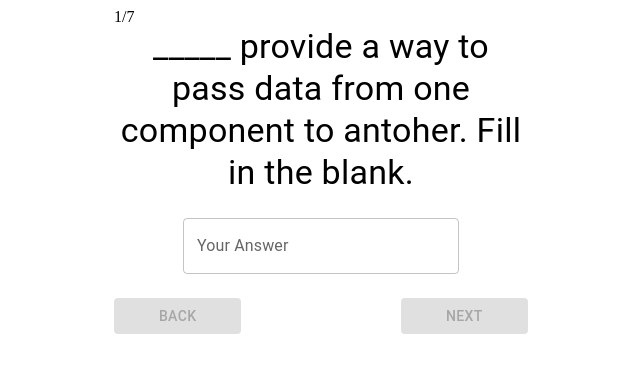
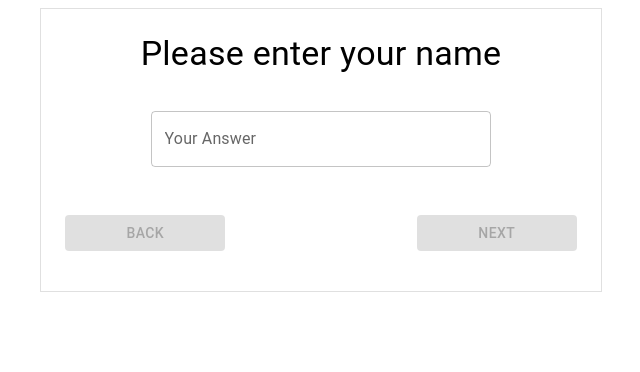
Before and after one commit to YeChanGoo/BorderPass-TK, a React (Vite) app: page / in a window 1280 px wide. Shown: the top 372 px of the page, without its empty margins (319-959 px from the left). Built offline with nearby package versions, Linux system fonts and the light colour scheme.

Commit message:
fix: cleanup

```diff
--- a/src/components/Quiz/Quiz.tsx
+++ b/src/components/Quiz/Quiz.tsx
@@ -1,20 +1,22 @@
-import { useEffect, useState } from "react";
+import { useState } from "react";
 import { resultInitialState } from "../../constants";
-// import "./Quiz.scss";
-// import AnswerTimer from "../AnswerTimer/AnswerTimer";
 import Result from "../Result/Result";
-import { TextField } from "@mui/material";
-import Autocomplete from "@mui/material/Autocomplete";
-import { Checkbox, FormControlLabel } from "@mui/material";
-import { Button, Typography, Grid } from "@mui/material";
+import {
+  TextField,
+  Autocomplete,
+  Checkbox,
+  FormControlLabel,
+  Button,
+  Typography,
+  Grid,
+  Box,
+} from "@mui/material";
 
 const Quiz = ({ questions }) => {
   const [currentQuestionIndex, setCurrentQuestionIndex] = useState(0);
   const [answerIdx, setanswerIdx] = useState(null);
-  // const [answer, setAnswer] = useState(null);
   const [result, setResult] = useState(resultInitialState);
   const [showResult, setShowResult] = useState(false);
-  // const [showAnswerTimer, setShowAnswerTimer] = useState(true);
   const [inputAnswer, setInputAnswer] = useState("");
   const { id, question, choices, type } = questions[currentQuestionIndex];
   const [dropdownSelection, setDropdownSelection] = useState(null);
@@ -32,14 +34,9 @@ const Quiz = ({ questions }) => {
     } else {
       setanswerIdx(index);
     }
-    // if (answer === correctAnswer) {
-    //   setAnswer(true);
-    // } else {
-    //   setAnswer(false);
-    // }
   };
 
-  const onClickNext = () => {
+  const handleNextClick = () => {
     if (type === "FIB") {
       console.log("prev FIB", inputAnswer);
       setResult((prev) => ({ ...prev, [id]: inputAnswer }));
@@ -62,13 +59,9 @@ const Quiz = ({ questions }) => {
       setCurrentQuestionIndex(0);
       setShowResult(true);
     }
-
-    // setTimeout(() => {
-    //   setShowAnswerTimer(true);
-    // });
   };
 
-  const onClickBack = () => {
+  const handleBackClick = () => {
     if (currentQuestionIndex > 0) {
       setCurrentQuestionIndex((prev) => prev - 1);
     }
@@ -77,8 +70,6 @@ const Quiz = ({ questions }) => {
     setanswerIdx(null);
     setInputAnswer("");
     setDropdownSelection(null);
-
-    // ... any other state resets or operations you need.
   };
 
   const onTryAgain = () => {
@@ -86,19 +77,8 @@ const Quiz = ({ questions }) => {
     setShowResult(false);
   };
 
-  // const handleTimeUp = () => {
-  //   setAnswer(false);
-  //   onClickNext(false);
-  // };
-
   const handleInputChange = (event) => {
     setInputAnswer(event.target.value);
-
-    // if (event.target.value === correctAnswer) {
-    //   setAnswer(true);
-    // } else {
-    //   setAnswer(false);
-    // }
   };
 
   const isNextButtonDisabled = () => {
@@ -120,13 +100,11 @@ const Quiz = ({ questions }) => {
     return true; // default case to make the button disabled
   };
 
-  const getAnswerUI = () => {
+  const getQuestionUI = () => {
     if (type === "FIB") {
       return (
         <Grid container justifyContent='center'>
           <Grid item xs={12} md={8}>
-            {" "}
-            {/* Adjust the sizes (xs, md, etc.) as you see fit */}
             <TextField
               variant='outlined'
               value={inputAnswer}
@@ -144,7 +122,7 @@ const Quiz = ({ questions }) => {
           disablePortal
           id='dropdown-question'
           options={choices.map((choice) => ({ label: choice }))}
-          sx={{ width: 400 }}
+          sx={{ marginTop: 3, marginBottom: 3, width: 300 }}
           onChange={(event, newValue) => setDropdownSelection(newValue)}
           renderInput={(params) => (
             <TextField {...params} label={question.question} />
@@ -154,7 +132,7 @@ const Quiz = ({ questions }) => {
     } else if (type === "MCQs" || type === "SCQs") {
       const maxSelection = questions[currentQuestionIndex].maxSelection || 1;
       return (
-        <ul>
+        <Box component='ul' sx={{ listStyleType: "none", padding: 0 }}>
           {choices.map((options, index) => (
             <li key={options}>
               <FormControlLabel
@@ -177,53 +155,53 @@ const Quiz = ({ questions }) => {
               />
             </li>
           ))}
-        </ul>
+        </Box>
       );
     }
   };
 
-  //remembering past answers
-  // useEffect(() => {
-  //   if (questions[currentQuestionIndex].type === "MCQs") {
-  //     const previousAnswer = result[questions[currentQuestionIndex].id];
-  //     const previousAnswerIndex =
-  //       questions[currentQuestionIndex].choices.indexOf(previousAnswer);
-  //     setanswerIdx(previousAnswerIndex);
-  //   } else if (questions[currentQuestionIndex].type === "FIB") {
-  //     const previousAnswer = result[questions[currentQuestionIndex].id];
-  //     setInputAnswer(previousAnswer || "");
-  //   }
-  // }, [currentQuestionIndex, questions, result]);
-
   return (
-    <Grid container spacing={3} justifyContent='center'>
-      <Grid item xs={12} md={8} lg={6}>
-        <div className='quiz-container'>
+    <Box
+      sx={{
+        display: "flex",
+        flexDirection: "column",
+        alignItems: "center",
+        padding: 3,
+        border: "1px solid",
+        borderColor: "divider",
+        width: ["90%", "80%", "70%", "60%"], // responsive widths based on breakpoints
+        maxWidth: "800px", // or any other value that suits your design
+        margin: "0 auto", // center the box
+      }}>
       {!showResult ? (
         <>
-              {/* {showAnswerTimer && (
-                            <AnswerTimer duration={10} onTimeUp={handleTimeUp} />
-                        )} */}
-              <span className='active-question-no'>
-                {currentQuestionIndex + 1}
-              </span>
-              <span className='total-question'>/{questions.length}</span>
-              <Typography variant='h4' align='center'>
-                {question}{" "}
-                {questions[currentQuestionIndex].required === "no" &&
-                  "(Optional)"}
+          <Typography variant='h4' gutterBottom align='center'>
+            {question}
           </Typography>
-              {getAnswerUI()}
-              <Grid
-                container
-                className='buttons'
-                justifyContent='space-between'
-                spacing={2}>
+          <Box
+            sx={{
+              display: "flex",
+              flexDirection: "column",
+              alignItems: "center",
+              width: "100%",
+              mb: 3,
+            }}>
+            {getQuestionUI()}
+          </Box>
+          <Box
+            sx={{
+              display: "flex",
+              flexDirection: "column",
+              alignItems: "center",
+              width: "100%",
+              mb: 2,
+            }}>
+            <Grid container justifyContent='space-between' spacing={2}>
               <Grid item xs={4}>
                 <Button
                   variant='contained'
                   color='primary'
-                    onClick={() => onClickBack()}
+                  onClick={() => handleBackClick()}
                   disabled={currentQuestionIndex === 0}
                   fullWidth>
                   Back
@@ -233,7 +211,7 @@ const Quiz = ({ questions }) => {
                 <Button
                   variant='contained'
                   color='primary'
-                    onClick={() => onClickNext()}
+                  onClick={() => handleNextClick()}
                   disabled={isNextButtonDisabled()}
                   fullWidth>
                   {currentQuestionIndex === questions.length - 1
@@ -242,6 +220,7 @@ const Quiz = ({ questions }) => {
                 </Button>
               </Grid>
             </Grid>
+          </Box>
         </>
       ) : (
         <Result
@@ -250,9 +229,7 @@ const Quiz = ({ questions }) => {
           totalQuestions={questions.length}
         />
       )}
-        </div>
-      </Grid>
-    </Grid>
+    </Box>
   );
 };
 
--- a/src/components/Result/Result.tsx
+++ b/src/components/Result/Result.tsx
@@ -1,91 +1,41 @@
-// import "./Result.scss";
-import { useState, useEffect } from "react";
+import { Button, Typography, Box, Divider } from "@mui/material";
 
 const Result = ({ totalQuestions, result, onTryAgain }) => {
-  const [name, setName] = useState("");
-  const [highScores, setHighScores] = useState([]);
-  const [showScores, setShowScores] = useState(false);
-
-  useEffect(() => {
-    console.log("final result", result);
-    setHighScores(JSON.parse(localStorage.getItem("highScores")) || []);
-  }, []);
-
-  const handleSave = () => {
-    const score = {
-      name,
-      score: result.score,
-    };
-
-    const newHighScores = [...highScores, score].sort(
-      (a, b) => b.score - a.score
-    );
-    setHighScores(newHighScores);
-    setShowScores(true);
-    localStorage.setItem("highScores", JSON.stringify(newHighScores));
-  };
-
-  const handleTryAgain = () => {
-    setShowScores(false);
-    setHighScores([]);
-    onTryAgain();
-  };
   return (
-    <div className='result'>
-      {Object.keys(result).map((obj) => (
-        <div>{result[obj]}</div>
-      ))}
-      <h3>Result</h3>
-      <p>
-        Total Questions: <span>{totalQuestions}</span>
-      </p>
-      <p>
-        Total QuScoreestions: <span>{result.score}</span>
-      </p>
-      <p>
-        Correct Answers: <span>{result.correctAnswers}</span>
-      </p>
-      <p>
-        Wrong Answers: <span>{result.wrongAnswers}</span>
-      </p>
-      <button onClick={handleTryAgain}>Try again</button>
-      {/* {!showScores ? (
-        <>
-          <h3>
-            Enter your name below <br /> to save your score!
-          </h3>
-          <input
-            placeholder='Your Name'
-            value={name}
-            onChange={(event) => setName(event.target.value)}
-          />
-          <button onClick={handleSave}>Save</button>
-        </>
-      ) : (
-        <>
-          <table>
-            <thead>
-              <tr>
-                <th>Ranking</th>
-                <th>Name</th>
-                <th>Score</th>
-              </tr>
-            </thead>
-            <tbody>
-              {highScores.map((highScore, i) => {
-                return (
-                  <tr key={`${highScores.score}${highScore.name}${i}`}>
-                    <td>{i + 1}</td>
-                    <td>{highScore.name}</td>
-                    <td>{highScore.score}</td>
-                  </tr>
-                );
-              })}
-            </tbody>
-          </table>
-        </>
-      )} */}
-    </div>
+    <Box
+      sx={{
+        display: "flex",
+        flexDirection: "column",
+        alignItems: "center",
+        padding: 3,
+        border: "1px solid",
+        borderColor: "divider",
+        width: ["90%", "80%", "70%", "60%"], // responsive widths based on breakpoints
+        maxWidth: "800px", // or any other value that suits your design
+        margin: "0 auto", // center the box
+      }}>
+      <Typography variant='h4' gutterBottom>
+        Result
+      </Typography>
+      <Box
+        sx={{
+          display: "flex",
+          flexDirection: "column",
+          alignItems: "start",
+          width: "100%",
+          mb: 3,
+        }}>
+        {Object.values(result).map((res, index) => (
+          <Box key={index} sx={{ mb: 1 }}>
+            <Typography variant='body1'>{res}</Typography>
+          </Box>
+        ))}
+      </Box>
+      <Divider sx={{ mb: 2, width: "100%" }} />
+      <Button variant='contained' color='primary' onClick={onTryAgain}>
+        Try again
+      </Button>
+    </Box>
   );
 };
 
--- a/src/constants.ts
+++ b/src/constants.ts
@@ -2,8 +2,7 @@ export const jsQuizz = {
   questions: [
     {
       id: "q1",
-      question:
-        "_____ provide a way to pass data from one component to antoher. Fill in the blank.",
+      question: "Please enter your name",
       type: "FIB",
       required: "yes",
     },
@@ -52,7 +51,7 @@ export const jsQuizz = {
     },
     {
       id: "q7",
-      question: "Enter Adress",
+      question: "Enter Address",
       type: "FIB",
       required: "no",
     },
```
Lines whose indentation alone changed are shown as unchanged.
